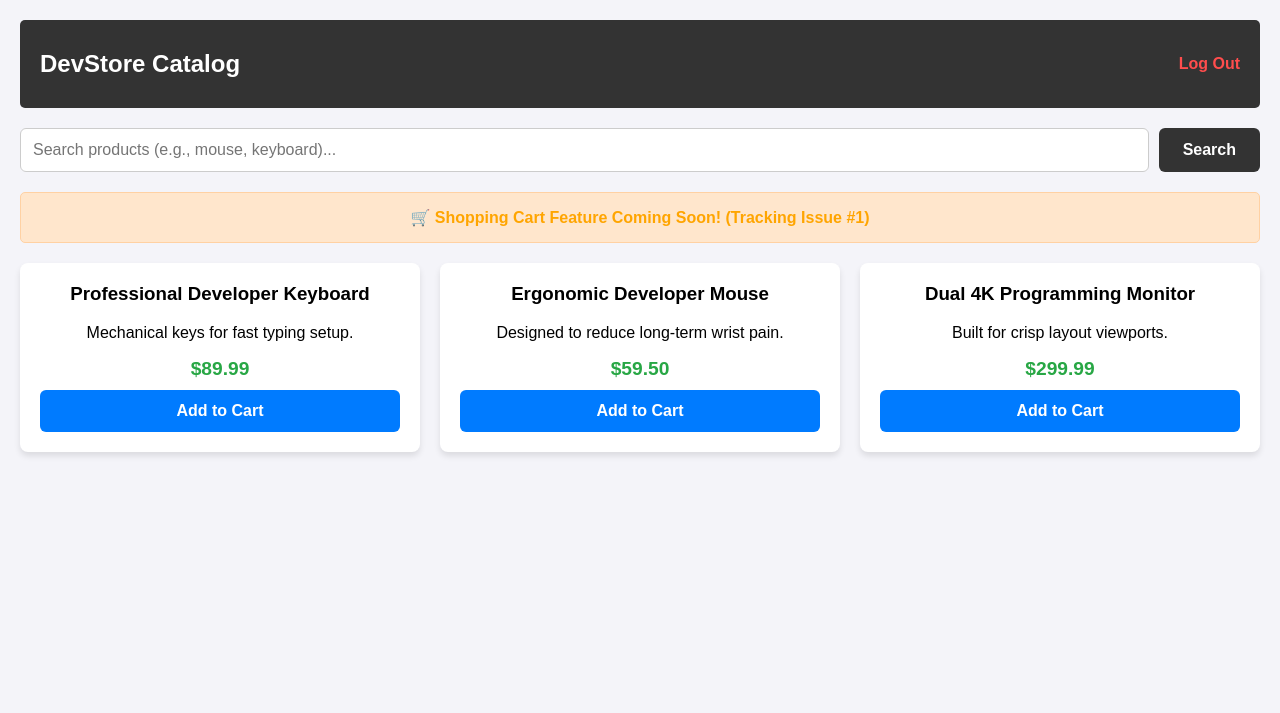
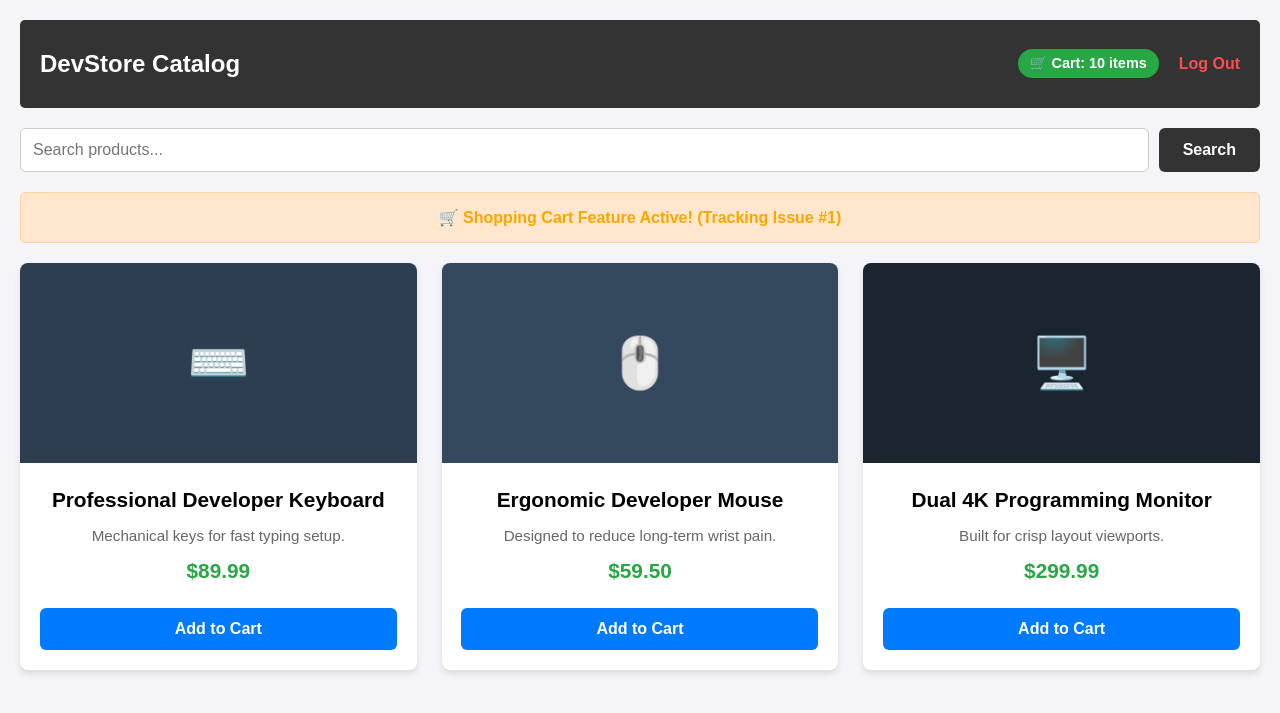
Before and after one commit to Samsoulution55/python-shopping-website, a Flask app: page / in a window 1280 px wide. Shown: the top 713 px of the page. Run offline with Flask 3, Linux system fonts and the light colour scheme; a user stored in the database is signed in; data comes from the database, SQL or seed files in the repository; both versions use the stored data as it was after the commit; tables that the repository leaves empty hold one stand-in row (values such as "Sample post").

Commit message:
Refactor storefront cards to use clean styled placeholder boxes

```diff
--- a/app.py
+++ b/app.py
@@ -1,11 +1,18 @@
 from flask import Flask, render_template, request, redirect, url_for, session, flash
 import sqlite3
+import os
 from werkzeug.security import generate_password_hash, check_password_hash
 
 app = Flask(__name__)
 app.secret_key = 'super_secret_devstore_key_change_in_production'
 
 DATABASE = 'store.db'
+
+if os.path.exists(DATABASE):
+    try:
+        os.remove(DATABASE)
+    except OSError:
+        pass
 
 def get_db():
     conn = sqlite3.connect(DATABASE)
@@ -26,23 +33,32 @@ def init_db():
                 id INTEGER PRIMARY KEY AUTOINCREMENT,
                 name TEXT NOT NULL,
                 description TEXT,
-                price REAL NOT NULL
+                price REAL NOT NULL,
+                image_url TEXT NOT NULL
+            )
+        ''')
+        conn.execute('''
+            CREATE TABLE IF NOT EXISTS cart (
+                id INTEGER PRIMARY KEY AUTOINCREMENT,
+                user_id INTEGER NOT NULL,
+                product_id INTEGER NOT NULL,
+                quantity INTEGER DEFAULT 1,
+                FOREIGN KEY (user_id) REFERENCES users(id),
+                FOREIGN KEY (product_id) REFERENCES products(id)
             )
         ''')
 
-        # Seed premium catalog items if database is freshly built
-        cursor = conn.cursor()
-        cursor.execute("SELECT COUNT(*) FROM products")
-        if cursor.fetchone()[0] == 0:
-            default_products = [
-                ("Professional Developer Keyboard", "Mechanical keys for fast typing setup.", 89.99),
-                ("Ergonomic Developer Mouse", "Designed to reduce long-term wrist pain.", 59.50),
-                ("Dual 4K Programming Monitor", "Built for crisp layout viewports.", 299.99)
-            ]
-            conn.executemany("INSERT INTO products (name, description, price) VALUES (?, ?, ?)", default_products)
+        conn.execute("DELETE FROM products")
+
+        default_products = [
+            ("Professional Developer Keyboard", "Mechanical keys for fast typing setup.", 89.99, "⌨️"),
+            ("Ergonomic Developer Mouse", "Designed to reduce long-term wrist pain.", 59.50, "🖱️"),
+            ("Dual 4K Programming Monitor", "Built for crisp layout viewports.", 299.99, "🖥️")
+        ]
+
+        conn.executemany("INSERT INTO products (name, description, price, image_url) VALUES (?, ?, ?, ?)", default_products)
         conn.commit()
 
-# Initialize tables and seeding logic instantly on load
 init_db()
 
 @app.route('/')
@@ -53,14 +69,32 @@ def storefront():
     search_query = request.args.get('search', '').strip()
     db = get_db()
 
+    result = db.execute("SELECT SUM(quantity) FROM cart WHERE user_id = ?", (session['user_id'],)).fetchone()
+    cart_count = result[0] if result and result[0] is not None else 0
+
     if search_query:
-        # Secure parameterized wildcards to defend against SQL injections
         query = "SELECT * FROM products WHERE name LIKE ? OR description LIKE ?"
         products = db.execute(query, (f'%{search_query}%', f'%{search_query}%')).fetchall()
     else:
         products = db.execute("SELECT * FROM products").fetchall()
 
-    return render_template('store.html', products=products, search_query=search_query)
+    return render_template('store.html', products=products, search_query=search_query, cart_count=cart_count)
+
+@app.route('/add_to_cart/<int:product_id>', methods=['POST'])
+def add_to_cart(product_id):
+    if 'user_id' not in session:
+        return redirect(url_for('login'))
+
+    db = get_db()
+    existing = db.execute("SELECT * FROM cart WHERE user_id = ? AND product_id = ?", (session['user_id'], product_id)).fetchone()
+
+    if existing:
+        db.execute("UPDATE cart SET quantity = quantity + 1 WHERE id = ?", (existing['id'],))
+    else:
+        db.execute("INSERT INTO cart (user_id, product_id, quantity) VALUES (?, ?, 1)", (session['user_id'], product_id))
+    db.commit()
+
+    return redirect(url_for('storefront'))
 
 @app.route('/login', methods=['GET', 'POST'])
 def login():
--- a/templates/store.html
+++ b/templates/store.html
@@ -20,10 +20,23 @@
             padding: 10px 20px;
             border-radius: 5px;
         }
+        .header-actions {
+            display: flex;
+            align-items: center;
+            gap: 20px;
+        }
         .header a {
             color: #ff4d4d;
             text-decoration: none;
             font-weight: bold;
+        }
+        .cart-badge {
+            background-color: #28a745;
+            color: white;
+            padding: 6px 12px;
+            border-radius: 20px;
+            font-weight: bold;
+            font-size: 0.9em;
         }
         .search-container {
             display: flex;
@@ -59,25 +72,59 @@
         }
         .catalog {
             display: grid;
-            grid-template-columns: repeat(auto-fit, minmax(250px, 1fr));
-            gap: 20px;
+            grid-template-columns: repeat(auto-fit, minmax(280px, 1fr));
+            gap: 25px;
             margin-top: 20px;
         }
         .card {
             background: white;
-            padding: 20px;
+            padding: 0 0 20px 0;
             border-radius: 8px;
             box-shadow: 0 4px 6px rgba(0,0,0,0.1);
             text-align: center;
+            overflow: hidden;
+            display: flex;
+            flex-direction: column;
+            justify-content: space-between;
+        }
+        /* CSS Replacement for Broken Images */
+        .product-placeholder-box {
+            width: 100%;
+            height: 200px;
+            background-color: #2c3e50;
+            display: flex;
+            justify-content: center;
+            align-items: center;
+            font-size: 50px;
+            color: white;
+        }
+        .card:nth-child(2n) .product-placeholder-box {
+            background-color: #34495e;
+        }
+        .card:nth-child(3n) .product-placeholder-box {
+            background-color: #1a252f;
+        }
+        .card-content {
+            padding: 15px;
+            flex-grow: 1;
         }
         .card h3 {
-            margin-top: 0;
+            margin: 10px 0 5px 0;
+            font-size: 1.3em;
+        }
+        .card p {
+            color: #666;
+            font-size: 0.95em;
+            margin-bottom: 15px;
         }
         .price {
-            font-size: 1.2em;
+            font-size: 1.3em;
             color: #28a745;
             font-weight: bold;
             margin: 10px 0;
+        }
+        .buy-form {
+            width: 100%;
         }
         .buy-btn {
             background-color: #007bff;
@@ -88,7 +135,9 @@
             font-size: 16px;
             font-weight: bold;
             cursor: pointer;
-            width: 100%;
+            width: 90%;
+            margin: 0 auto;
+            display: block;
             transition: background-color 0.2s;
         }
         .buy-btn:hover {
@@ -108,10 +157,8 @@
             text-decoration: none;
             font-weight: bold;
             font-size: 15px;
-            transition: color 0.2s;
         }
         .clear-link:hover {
-            color: #0056b3;
             text-decoration: underline;
         }
     </style>
@@ -120,31 +167,43 @@
 
     <div class="header">
         <h2>DevStore Catalog</h2>
-        <a href="/logout">Log Out</a>
+        <div class="header-actions">
+            <span class="cart-badge">🛒 Cart: {{ cart_count }} items</span>
+            <a href="/logout">Log Out</a>
+        </div>
     </div>
 
-    <!-- Dynamic Search Form -->
+    <!-- Search Box -->
     <form action="" method="GET" class="search-container">
-        <input type="text" name="search" placeholder="Search products (e.g., mouse, keyboard)..." value="{{ search_query }}" class="search-input">
+        <input type="text" name="search" placeholder="Search products..." value="{{ search_query }}" class="search-input">
         <button type="submit" class="search-btn">Search</button>
     </form>
 
-    <!-- Contextual Back Link for Active Queries -->
     {% if search_query %}
         <a href="/" class="clear-link">🏡 View All Products / Reset Search</a>
     {% endif %}
 
     <div class="banner">
-        🛒 Shopping Cart Feature Coming Soon! (Tracking Issue #1)
+        🛒 Shopping Cart Feature Active! (Tracking Issue #1)
     </div>
 
     <div class="catalog">
         {% for product in products %}
         <div class="card">
-            <h3>{{ product.name }}</h3>
-            <p>{{ product.description }}</p>
-            <div class="price">${{ "%.2f"|format(product.price) }}</div>
-            <button class="buy-btn">Add to Cart</button>
+            <!-- Renders CSS Box Using Emojis In the Database Image Url Field -->
+            <div class="product-placeholder-box">
+                {{ product.image_url }}
+            </div>
+
+            <div class="card-content">
+                <h3>{{ product.name }}</h3>
+                <p>{{ product.description }}</p>
+                <div class="price">${{ "%.2f"|format(product.price) }}</div>
+            </div>
+
+            <form action="/add_to_cart/{{ product.id }}" method="POST" class="buy-form">
+                <button type="submit" class="buy-btn">Add to Cart</button>
+            </form>
         </div>
         {% else %}
         <div class="no-results">
```
Also changed, not shown: static/images/keyboard.jpg (added), static/images/monitor.jpg (added), static/images/mouse.jpg (added), store.db.
